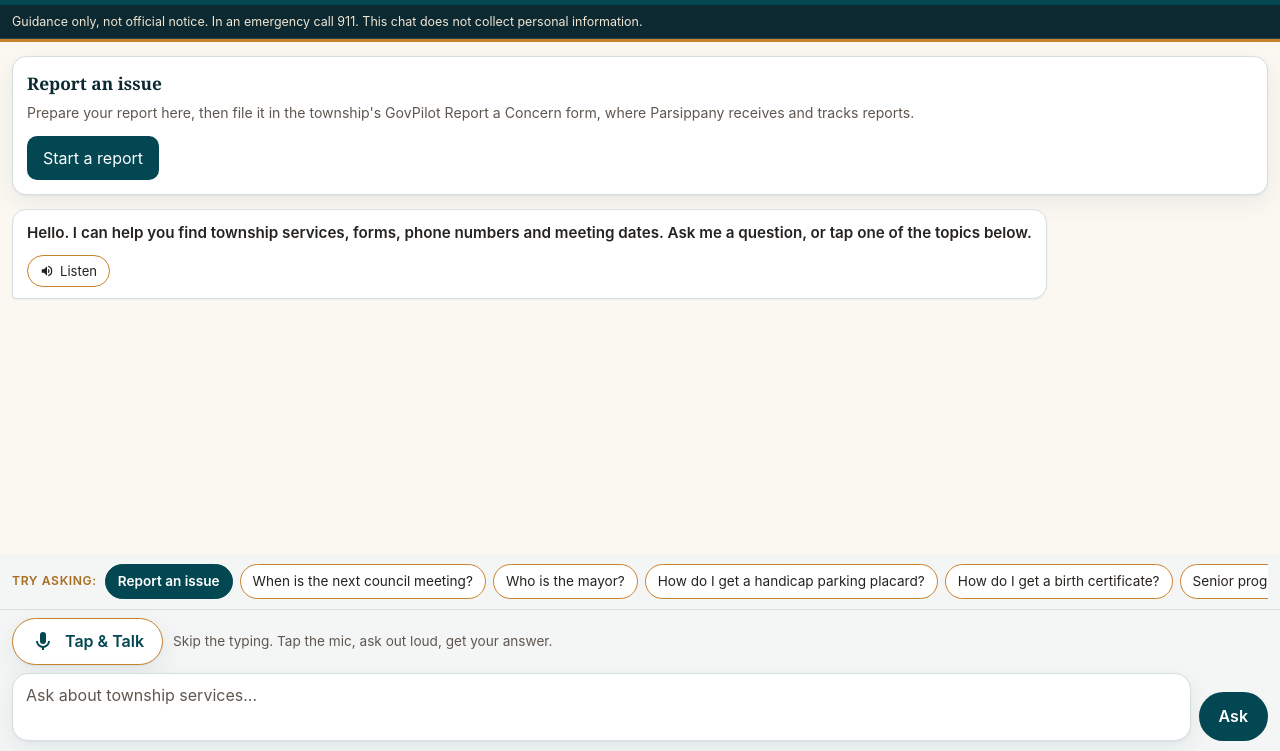
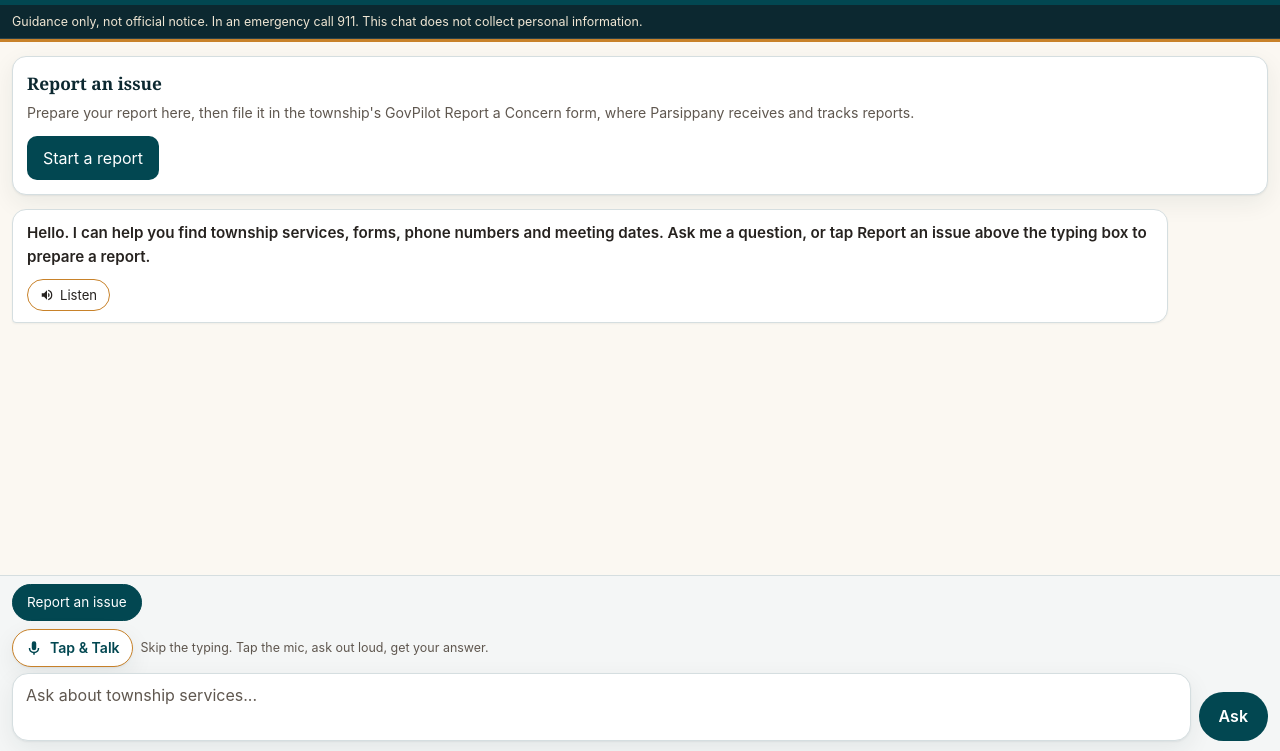
Before and after one commit to vmmi-nick/parsippany-chatbot, a website: page public/embed.html in a window 1280 px wide. Shown: the part 49-800 px from the top of the page. Drawn offline with Linux system fonts and the light colour scheme.

Commit message:
Popup cleanup: remove Try asking chips, compact one-line voice bar, report button by composer

```diff
--- a/public/embed.html
+++ b/public/embed.html
@@ -87,22 +87,13 @@
   .contact div{margin-top:3px}
   .source{margin-top:10px;padding-top:8px;border-top:1px dashed var(--border);font-size:.82rem;color:var(--muted)}
 
-  /* ---------- suggestion chips ---------- */
-  /* One horizontally scrolling row: wrapping these long chips previously
-     stacked them into a ~324px block that crowded the composer out of
-     short frames. */
-  .tryrow{flex:0 0 auto;display:flex;align-items:center;gap:8px;flex-wrap:nowrap;padding:8px 12px;background:var(--bg)}
-  .trylabel{font-size:.76rem;font-weight:600;letter-spacing:.05em;text-transform:uppercase;color:var(--gold-deep);flex:0 0 auto}
-  .chips{display:flex;gap:7px;flex-wrap:nowrap;overflow-x:auto;overflow-y:hidden;padding:2px 0;-webkit-overflow-scrolling:touch;scrollbar-width:none}
-  .chips::-webkit-scrollbar{display:none}
-  .chip{
-    background:var(--panel);border:1px solid var(--gold);color:var(--text);
-    border-radius:999px;padding:6px 12px;cursor:pointer;font:inherit;font-size:.85rem;
-    flex:0 0 auto;white-space:nowrap;
+  /* ---------- compact report entry (near composer) ---------- */
+  .reportbtn{
+    background:var(--burgundy);border:1px solid var(--burgundy);color:#fff;font-weight:600;
+    border-radius:999px;padding:7px 14px;cursor:pointer;font:inherit;font-size:.85rem;
+    margin:0 0 8px;min-height:36px;
   }
-  .chip:hover{background:var(--gold-pale)}
-  .chip.report-chip{background:var(--burgundy);border-color:var(--burgundy);color:#fff;font-weight:600}
-  .chip.report-chip:hover{background:var(--burgundy-dark)}
+  .reportbtn:hover{background:var(--burgundy-dark)}
 
   /* ---------- report wizard (GovPilot prepare-and-hand-off) ---------- */
   .reportpanel{background:var(--panel);border:1px solid var(--border);border-radius:var(--radius);box-shadow:var(--shadow);padding:14px;margin-bottom:14px}
@@ -147,15 +138,15 @@
   button.send:disabled{opacity:.55;cursor:default}
 
   /* ---------- voice (mic input + read-aloud) ---------- */
-  .voicebar{display:flex;align-items:center;gap:10px;flex-wrap:wrap;margin:0 0 8px}
-  .voice-enc{font-size:.85rem;line-height:1.35;color:var(--muted)}
+  .voicebar{display:flex;align-items:center;gap:8px;flex-wrap:nowrap;margin:0 0 6px}
+  .voice-enc{font-size:.78rem;line-height:1.25;color:var(--muted);flex:1 1 auto;min-width:0;white-space:nowrap;overflow:hidden;text-overflow:ellipsis}
   button.mic{
     background:var(--panel);color:var(--burgundy);border:1px solid var(--gold);border-radius:999px;
-    padding:10px 18px;cursor:pointer;flex:0 0 auto;font:inherit;font-size:1rem;font-weight:600;
-    display:inline-flex;align-items:center;justify-content:center;gap:10px;box-shadow:var(--shadow);
+    padding:7px 12px;cursor:pointer;flex:0 0 auto;font:inherit;font-size:.88rem;font-weight:600;
+    display:inline-flex;align-items:center;justify-content:center;gap:7px;box-shadow:var(--shadow);min-height:38px;
   }
   button.mic:hover{background:var(--gold-pale)}
-  button.mic svg{width:24px;height:24px;fill:currentColor;flex:0 0 auto}
+  button.mic svg{width:18px;height:18px;fill:currentColor;flex:0 0 auto}
   button.mic.listening{background:var(--burgundy);color:#fff;border-color:var(--burgundy);animation:micpulse 1.2s ease-in-out infinite}
   @keyframes micpulse{0%,100%{box-shadow:0 0 0 0 rgba(2,71,81,.45)}50%{box-shadow:0 0 0 12px rgba(2,71,81,0)}}
   @media (prefers-color-scheme: dark){
@@ -244,12 +235,8 @@
   <div id="chat" role="log" aria-live="polite" aria-label="Conversation"></div>
 </div>
 
-<div class="tryrow">
-  <span class="trylabel" id="try-label">Try asking:</span>
-  <div class="chips" id="chips"></div>
-</div>
-
 <div class="composer">
+  <button class="reportbtn" id="report-btn" type="button">Report an issue</button>
   <form id="askform">
     <label class="sr-only" for="q" id="q-label">Ask about township services</label>
     <textarea id="q" rows="2" autocomplete="off" placeholder="Ask about township services..."></textarea>
@@ -265,11 +252,9 @@
       disclaimer: 'Guidance only, not official notice. In an emergency call 911. This chat does not collect personal information.',
       placeholder: 'Ask about township services...', ask: 'Ask', contact: 'Contact',
       source: 'Source', thinking: 'Checking the township sources...',
-      tryLabel: 'Try asking:',
       qLabel: 'Ask about township services',
-      greeting: 'Hello. I can help you find township services, forms, phone numbers and meeting dates. Ask me a question, or tap one of the topics below.',
+      greeting: 'Hello. I can help you find township services, forms, phone numbers and meeting dates. Ask me a question, or tap Report an issue above the typing box to prepare a report.',
       voice: { mic: 'Tap & Talk', listening: 'Listening...', listen: 'Listen', stop: 'Stop', encourage: 'Skip the typing. Tap the mic, ask out loud, get your answer.', nohear: "I didn't catch that. Tap the microphone and try again.", blocked: 'Microphone access is blocked. Allow the microphone in your browser settings, or type your question instead.', network: 'Voice recognition needs an internet connection.' },
-      chips: ['When is the next council meeting?', 'Who is the mayor?', 'How do I get a handicap parking placard?', 'How do I get a birth certificate?', 'Senior programs and transportation', 'Garbage and recycling'],
       report: {
         title: 'Report an issue',
         sub: 'Prepare your report here, then file it in the township\'s GovPilot Report a Concern form, where Parsippany receives and tracks reports.',
@@ -303,11 +288,10 @@
       disclaimer: 'Solo orientación, no es un aviso oficial. En una emergencia llame al 911. Este chat no recopila información personal.',
       placeholder: 'Pregunte sobre los servicios del municipio...', ask: 'Preguntar', contact: 'Contacto',
       source: 'Fuente', thinking: 'Consultando las fuentes del municipio...',
-      tryLabel: 'Pruebe preguntar:',
+
       qLabel: 'Pregunte sobre los servicios del municipio',
-      greeting: 'Hola. Puedo ayudarle a encontrar servicios del municipio, formularios, números de teléfono y fechas de reuniones. Hágame una pregunta o toque uno de los temas abajo.',
+      greeting: 'Hola. Puedo ayudarle a encontrar servicios del municipio, formularios, números de teléfono y fechas de reuniones. Hágame una pregunta, o toque Reportar un problema encima del cuadro de texto para preparar un reporte.',
       voice: { mic: 'Toque y hable', listening: 'Escuchando...', listen: 'Escuchar', stop: 'Detener', encourage: 'Sin escribir. Toque el micrófono, pregunte en voz alta y reciba su respuesta.', nohear: 'No escuché eso. Toque el micrófono e inténtelo de nuevo.', blocked: 'El acceso al micrófono está bloqueado. Permita el micrófono en los ajustes de su navegador, o escriba su pregunta.', network: 'El reconocimiento de voz necesita una conexión a internet.' },
-      chips: ['¿Cuándo es la próxima reunión del concejo?', '¿Quién es el alcalde?', '¿Cómo consigo un cartel para discapacitados?', '¿Cómo obtengo un acta de nacimiento?', 'Programas y transporte para personas mayores', 'Basura y reciclaje'],
       report: {
         title: 'Reportar un problema',
         sub: 'Prepare su reporte aquí y luego preséntelo en el formulario GovPilot Report a Concern del municipio, donde Parsippany recibe y da seguimiento a los reportes.',
@@ -339,7 +323,6 @@
   };
   var chat = document.getElementById('chat');
   var chatwrap = document.getElementById('chatwrap');
-  var chipsEl = document.getElementById('chips');
 
   function esc(s){ var d=document.createElement('div'); d.textContent=s; return d.innerHTML; }
   function scrollChat(){ chatwrap.scrollTop = chatwrap.scrollHeight; }
@@ -368,27 +351,18 @@
     if (voice.synthOK) attachSpeak(div, div.textContent.replace(/\s+/g,' ').trim(), data.lang);
     chat.appendChild(div); scrollChat();
   }
-  function renderChips(){
-    chipsEl.innerHTML='';
-    var rb=document.createElement('button'); rb.type='button'; rb.className='chip report-chip'; rb.textContent=rpR().title;
-    rb.onclick=function(){
-      if (document.getElementById('rp-wiz').hidden) document.getElementById('rp-start').click();
-      document.getElementById('report-panel').scrollIntoView({ block: 'start' });
-    };
-    chipsEl.appendChild(rb);
-    STR[lang].chips.forEach(function(c){
-      var b=document.createElement('button'); b.type='button'; b.className='chip'; b.textContent=c;
-      b.onclick=function(){ ask(c); };
-      chipsEl.appendChild(b);
-    });
+  function openReport(){
+    if (document.getElementById('rp-wiz').hidden) document.getElementById('rp-start').click();
+    document.getElementById('report-panel').scrollIntoView({ block: 'start' });
   }
+  document.getElementById('report-btn').addEventListener('click', openReport);
   function applyLang(){
     document.getElementById('title').textContent=STR[lang].title;
     document.getElementById('disclaimer').textContent=STR[lang].disclaimer;
     document.getElementById('q').placeholder=STR[lang].placeholder;
     document.getElementById('q-label').textContent=STR[lang].qLabel;
     document.getElementById('sendbtn').textContent=STR[lang].ask;
-    document.getElementById('try-label').textContent=STR[lang].tryLabel;
+    document.getElementById('report-btn').textContent=rpR().title;
     document.getElementById('btn-en').classList.toggle('active', lang==='en');
     document.getElementById('btn-es').classList.toggle('active', lang==='es');
     document.getElementById('btn-en').setAttribute('aria-pressed', lang==='en' ? 'true' : 'false');
@@ -402,7 +376,6 @@
     if (voice.enc) voice.enc.textContent=STR[lang].voice.encourage;
     if (voice.hint) voice.hint.textContent = STR[lang].voice.listening;
     if (voice.rpSpeakBtn && !(voice.speakState && voice.speakState.btn===voice.rpSpeakBtn)) resetSpeakBtn(voice.rpSpeakBtn, lang);
-    renderChips();
     rpApply();
   }
 
```
